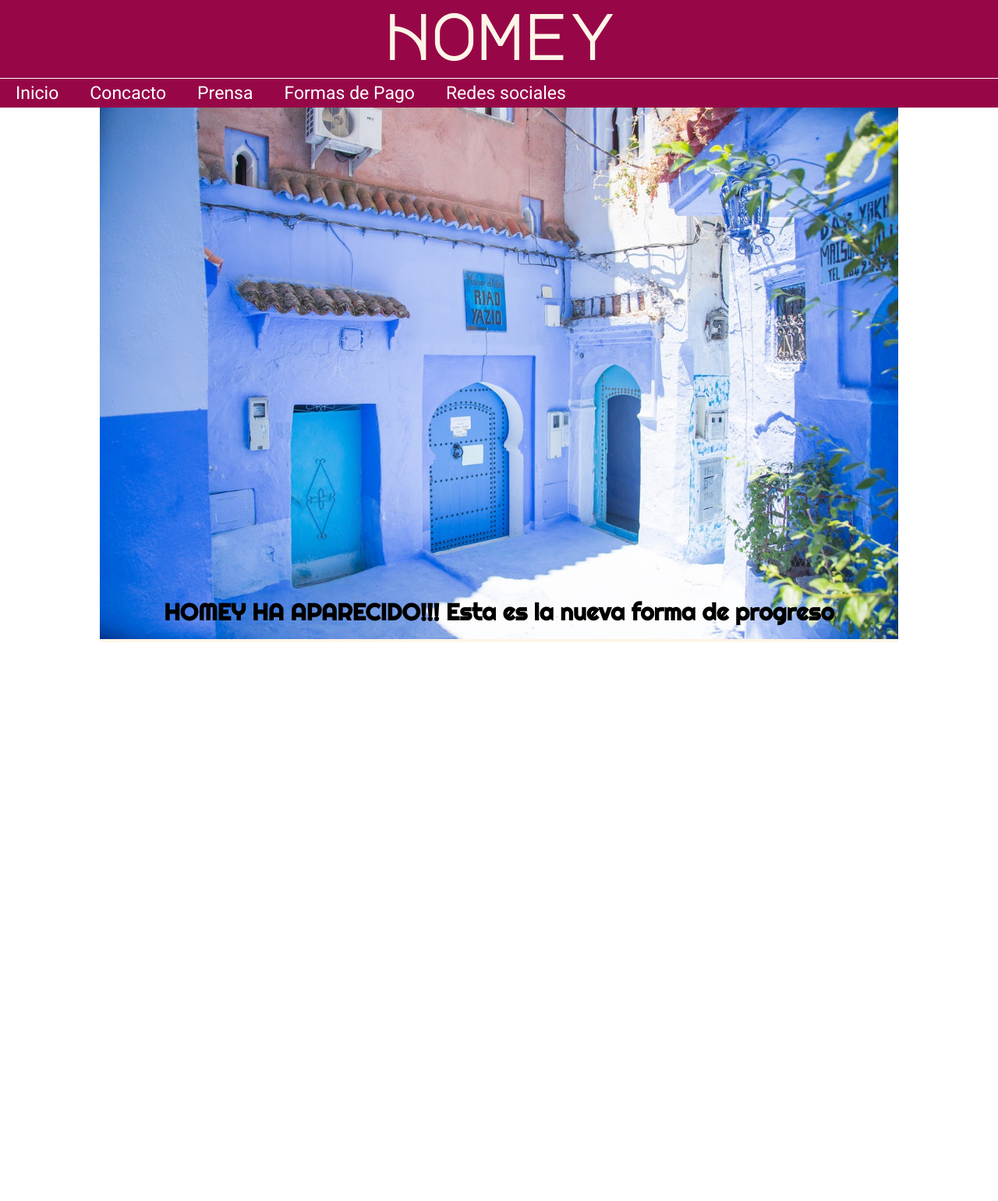
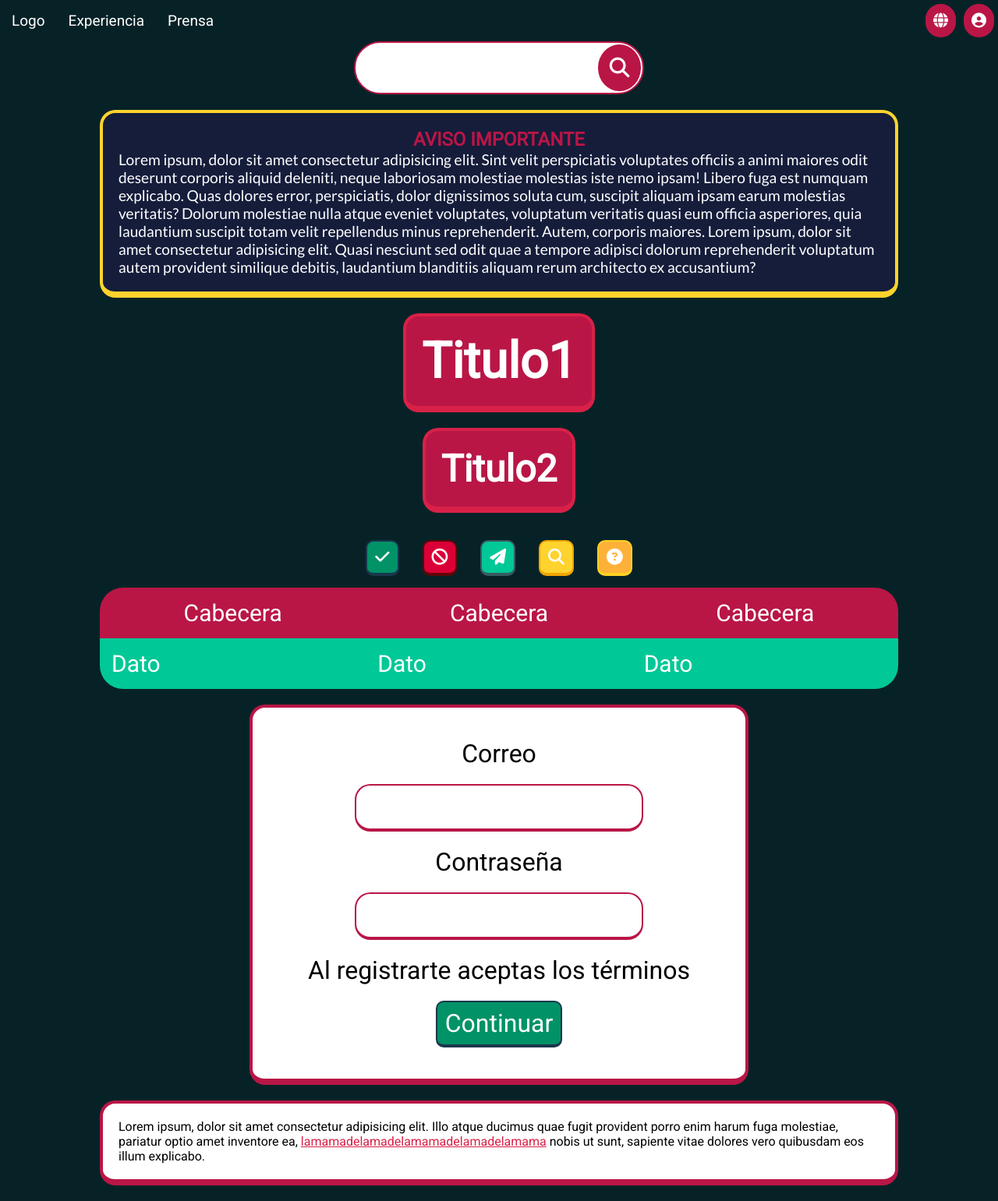
Before and after one commit to untitledV01D/Homey, a PHP site: page /public/index.html in a window 1280 px wide. Shown: the whole page at 78% size. Before the commit the page ends 824 px from the top, so only its background shows below. Run offline with PHP 8.4, Linux system fonts and the light colour scheme; some libraries are stand-ins or nearby versions.

Commit message:
Commit inicial
Co-authored-by: Calvazo <Calvazo@users.noreply.github.com>

```diff
--- a/public/index.html
+++ b/public/index.html
@@ -4,32 +4,90 @@
         <meta charset="utf-8">
         <link rel="stylesheet" href="../styles/main.css">
         <title>Desing</title>
+        <script src="https://kit.fontawesome.com/26601c4fcf.js" crossorigin="anonymous"></script>
     </head>
     <body>
-        <!--Título-->
-        <h1 class="logo">
-            Homey
-        </h1>
-
 
         <!-- Menu -->
+
         <nav class="menu">
             <ul class="contenido">
-                <li class="menu-item"><a href="#" class="menu-link">Inicio</a></li>
-                <li class="menu-item"><a href="#" class="menu-link">Concacto</a></li>
-                <li class="menu-item"><a href="#" class="menu-link">Prensa</a></li>
-                <li class="menu-item"><a href="#" class="menu-link">Formas de Pago</a></li>
-                <li class="menu-item"><a href="#" class="menu-link">Redes sociales</a></li>
+                <li class="menu-item"><a href="#" class="menu-link menu-normal">Logo</a></li>
+                <li class="menu-item"><a href="#" class="menu-link menu-normal">Experiencia</a></li>
+                <li class="menu-item"><a href="#" class="menu-link menu-normal">Prensa</a></li>
+                <li class="menu-item creator"><a href="#" class="menu-link menu-spc"><i class="fa-solid fa-circle-user"></i></a></li>
+                <li class="menu-item user"><a href="#" class="menu-link menu-spc"><i class="fa-solid fa-globe"></i></a></li>
             </ul>
         </nav>
 
-        <section class="contenetor-titular">
-            <img src="../assets/Build.jpg" alt="Homey edificio" class="img-titular">
-            <div class="bg-titular">
+        <!-- Barra de búsqueda -->
+
+        <div class="barra-busqueda">
+            <form class="busqueda-contendor">
+                <input type="text" class="buscar-texto">
+                <button class="buscar-btn"><i class="fa-solid fa-magnifying-glass"></i></button>
+            </form>
+        </div>
+
+        <!-- Avisos / Tarjetas -->
+
+            <div class="tarjeta aviso">
+                <h2 class="aviso-titulo">AVISO IMPORTANTE</h2>
+                <p class="text">Lorem ipsum, dolor sit amet consectetur adipisicing elit. Sint velit perspiciatis voluptates officiis a animi maiores odit deserunt corporis aliquid deleniti, neque laboriosam molestiae molestias iste nemo ipsam! Libero fuga est numquam explicabo. Quas dolores error, perspiciatis, dolor dignissimos soluta cum, suscipit aliquam ipsam earum molestias veritatis? Dolorum molestiae nulla atque eveniet voluptates, voluptatum veritatis quasi eum officia asperiores, quia laudantium suscipit totam velit repellendus minus reprehenderit. Autem, corporis maiores. Lorem ipsum, dolor sit amet consectetur adipisicing elit. Quasi nesciunt sed odit quae a tempore adipisci dolorum reprehenderit voluptatum autem provident similique debitis, laudantium blanditiis aliquam rerum architecto ex accusantium?</p>
             </div>
-            <h2 class="titutlar">HOMEY HA APARECIDO!!! Esta es la nueva forma de progreso</h2>
-        </section>
-        <!-- Titular -->
+        <!--  Titulos -->
+
+        <h1 class="titulo titulo-1 tarjeta">Titulo1</h1>
+        <h2 class="titulo titulo-2 tarjeta">Titulo2</h2>
+
+        <!-- Botones -->
+        <div class="botones">
+            <button class="btn btn-accept"><i class="fa-solid fa-check"></i></button>
+            <button class="btn btn-cancel"><i class="fa-solid fa-ban"></i></button>
+            <button class="btn btn-send"><i class="fa-solid fa-paper-plane"></i></i></button>
+            <button class="btn btn-search"><i class="fa-solid fa-magnifying-glass"></i></button>
+            <button class="btn btn-help"><i class="fa-solid fa-circle-question"></i></button>
+        </div>
+
+        <!-- Tablas -->
+
+        <table class="tabla">
+            <tr class="tabla-cabeceras">
+                <td class="tabla-cabecera">Cabecera</td>
+                <td class="tabla-cabecera">Cabecera</td>
+                <td class="tabla-cabecera">Cabecera</td>
+            </tr>
+            <tr class="tabla-datos">
+                <td class="tabla-dato">Dato</td>
+                <td class="tabla-dato">Dato</td>
+                <td class="tabla-dato">Dato</td>
+            </tr>
+        </table>
+
+
+        <!-- Formularios -->
+
+        <form class="formulario tarjeta">
+            <label class="form-opt form-text">Correo</label>
+            <input class="form-opt form-input" type="email" name="" id="">
+            <label class=form-opt form-text">Contraseña</label>
+            <input class="form-opt form-input" type="password" name="" id="">
+            <label class="form-opt form-text">Al registrarte aceptas los términos</label>
+            <button class="form-opt btn bnt-form">Continuar</button>
+        </form>
+
+
+        <!-- Enlaces -->
+
+        <div class="enlaces tarjeta">
+            <p>Lorem ipsum, dolor sit amet consectetur adipisicing elit. Illo atque ducimus quae fugit provident porro enim harum fuga molestiae, pariatur optio amet inventore ea, <a href="#" class="enlace">lamamadelamadelamamadelamadelamama</a> nobis ut sunt, sapiente vitae dolores vero quibusdam eos illum explicabo.</p>
+        </div>
+
+        <!-- Social -->
+
+
+        <!-- Pie de página -->
+
 
     </body>
 </html>
--- a/styles/main.css
+++ b/styles/main.css
@@ -1,32 +1,60 @@
-@import url('https://fonts.googleapis.com/css2?family=Major+Mono+Display&family=Pangolin&family=Press+Start+2P&family=Righteous&family=Roboto&display=swap');
+/* Importacion de fuentes */
+@import url('https://fonts.googleapis.com/css2?family=Lato:wght@100;400&family=Roboto&display=swap');
 
 /* Reseteado */
+
+:root {
+    /* Colores */
+    --primary: #B91646;
+    --secundary: #D82148;
+    --hover: #D82148;
+    --background: #072227 ;
+    --warning: #151D3B;
+    --warning-brd: #FFD32D;
+    --header: ;
+
+    /* Fuentes */
+    --font-general: 'Roboto', sans serif;
+    --font-logo: ;
+    --font-title: ;
+    --font-text: 'Lato', sans-serif;;
+    --font-button: ;
+
+
+    /* Colores botones */
+    --btn-accept: #019267;
+    --btn-cancel: #DA0037;
+    --btn-send: #00C897;
+    --btn-search: #FFD32D;
+    --btn-help: #FEB139;
+
+}
 
 * {
     padding: 0;
     margin: 0;
-    font-family: 'Roboto', sans-serif;
+    font-family: var(--font-general);
     box-sizing: border-box;
 }
 
-/* Logo */
-
-.logo {
-    font-size: 80px;
-    text-align: center;
-    color: #FEF4E8;
-    background-color: #970747;
-    font-family: 'Major Mono Display', monospace;
-    padding: 5px 0 15px;
-    border-bottom: 1px solid #fff;
+*::selection {
+    background-color: var(--secundary);
+    color: #fff;
 }
 
+body {
+    background-color: var(--background);
+}
+
+
+
 /* Navbar */
+
 
 .contenido {
     list-style-type: none;
     overflow: hidden;
-    background-color: #970747;
+    /* background-color: var(--primary);  */
 }
 
 .menu-item {
@@ -34,45 +62,235 @@
 }
 
 .menu-link {
-    font-size: 23px;
+    font-size: 19px;
     display: block;
-    color: #fff;
+    color: white;
     text-decoration: none;
-    padding: 5px 20px ;
-    transition: background-color ease .3s;
+    padding: 10px ;
+    margin: 5px;
+    border-radius: 30px;
 }
 
-.menu-link:hover {
-    background-color: #8d4b69;
+.menu-normal:hover {
+    background-color: var(--primary);
 }
 
-/* Titular */
+.creator {
+    float: right;
+}
 
-.contenetor-titular {
-    background-color: #FEF4E8;
+.user {
+    float: right;
+}
+
+.menu-spc {
+    background-color: var(--primary);
+    color: #fff;
+}
+
+/* Barra de búsqueda */
+
+.barra-busqueda{
+    display: flex;
+    justify-content: center;
+}
+
+.busqueda-contendor {
+    border:2px solid var(--primary);
+    border-radius: 35px;
+    overflow: hidden;
+    background-color: #fff;
+    display: inline-block;
+}
+
+.buscar-texto {
+    border-color: var(--secundary);
+    border: none;
+    font-size: 16px;
+    padding-left: 10px;
+}
+
+.buscar-texto:focus {
+    outline: none;
+}
+
+.buscar-btn {
+    background-color: var(--primary);
+    color: white;
+    padding: 15px;
+    border: none;
+    border-radius: 50%;
+    transition: transform ease .2s;
+}
+
+.buscar-btn:active {
+    transform: scale(.8);
+}
+
+.buscar-btn,
+.buscar-texto {
+    font-size: 1.6em;
+    margin: 2px;
+}
+
+/* Avisos */
+
+.tarjeta {
+    margin: 20px auto;
+    width: 80%;
+    background-color: #fff;
+    border-radius: 20px;
+    border: 4px solid var(--primary);
+    border-bottom-width: 8px;
+    padding: 20px;
+
+}
+
+.aviso {
+    background-color: var(--warning);
+    border-color: #FFD32D;
+    color: #fff;
+}
+
+.aviso-titulo {
+    color: var(--primary);
+    text-align: center;
+}
+
+.text{
+    font-family: var(--font-text);
+    font-size: 1.2em;
+}
+
+/* Títulos */
+
+.titulo{
+    font-family: var(---font-text);
+    text-align: center;
+    width: fit-content;
+    background-color: var(--primary);
+    border-color: var(--secundary);
+    color: #fff;
+}
+
+.titulo-1{
+    font-size: 4em;
+}
+
+.titulo-2{
+    font-size: 3em;
+}
+
+/* Botones */
+
+.botones {
+    display: flex;
+    justify-content: center;
+    align-items: center;
+}
+
+.btn {
+    padding: 8px 10px;
+    border: 2px solid var(--primary);
+    border-bottom-width: 4px;
+    border-radius: 10px;
+    transition: transform ease .3s;
+    color : #fff;
+    font-size: 1.3em;
+    margin: 15px
+}
+
+.btn:active {
+    transform: scale(.9);
+}
+
+.btn-accept{
+    background-color: var(--btn-accept);
+    border-color: #1A374D;
+}
+
+.btn-cancel{
+    background-color: var(--btn-cancel);
+    border-color: #630606;
+}
+
+.btn-help{
+    background-color: var(--btn-help);
+    border-color: #FFD124;
+}
+
+.btn-search{
+    background-color: var(--btn-search);
+    border-color: #F0A500;
+}
+
+.btn-send{
+    background-color: var(--btn-send);
+    border-color: #395B64;
+}
+
+/* Tablas */
+
+.tabla {
+    font-size: 30px;
+    border-collapse: collapse;
+    border-radius: 1em;
     width: 80%;
     margin: auto;
-    position: relative;
+    overflow: hidden;
 }
 
-.img-titular {
-    width: 100%;
-    object-fit: cover;
+.tabla-cabeceras {
+    background-color: var(--primary);
+    text-align: center;
 }
 
-.bg-titular {
-    background-color: rgba(255, 255, 255, .4);
-    filter: blur(1px);
+.tabla-cabecera,
+.tabla-dato {
+    color: white;
+    padding: .5em;
 }
 
-.titutlar {
+.tabla-datos{
+    background-color: #00C897;
+}
+
+
+/* Formularios */
+
+.formulario{
+    width: 50%;
+}
+
+.form-opt {
+    font-size: 2em;
+    display: flex;
+    justify-content: center;
+    margin: 20px auto;
+}
+
+
+.form-input{
+    border-radius: 20px;
+    border: 2px solid var(--primary);
+    border-bottom-width: 4px;
     font-size: 30px;
-    text-align: center;
-    font-family: 'Righteous', cursive;
-    padding: 20px 0;
-    position: absolute;
-    width: 100%;
-    bottom: 0;
-    left: 50%;
-    transform: translateX(-50%);
+    padding: 10px;
+
 }
+
+.form-input:focus {
+    outline: none;
+}
+
+.bnt-form {
+    background-color: var(--btn-accept);
+    border-color: #1A374D;
+}
+
+/* Enlaces */
+
+.enlace {
+    color: var(--secundary);
+
+}
```
Also changed, not shown: README.md, assets/img/Build.jpg (renamed from assets/Build.jpg), assets/img/najimi.jpg (renamed from assets/najimi.jpg).
